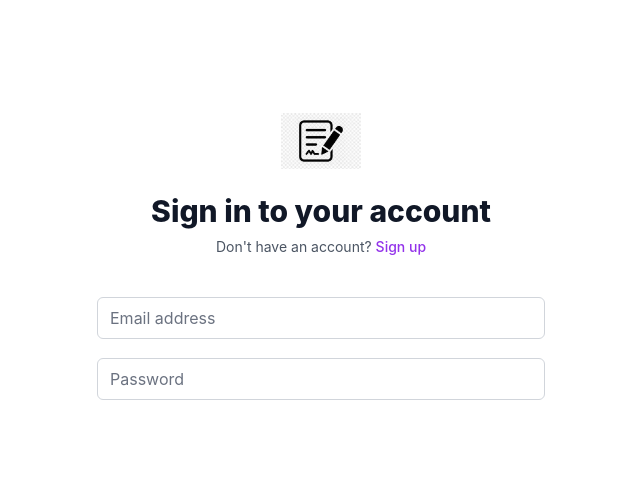
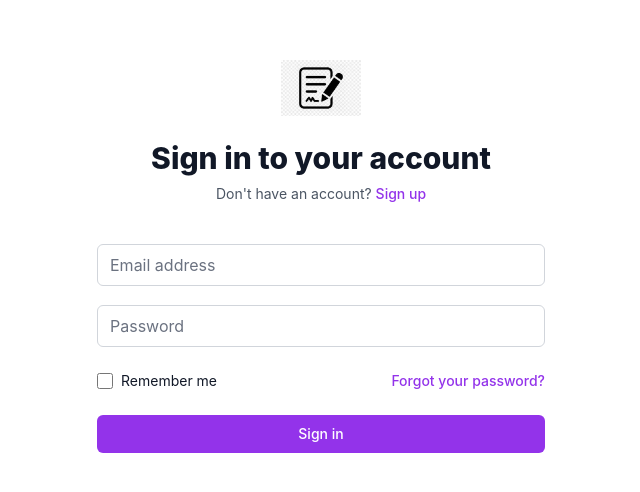
Before and after one commit to SafeTorpedo/DevJams22, a React (Create React App) app: page / in a window 1280 px wide. Shown: the part 144-636 px from the top of the page, without its empty margins (319-959 px from the left). Built offline with nearby package versions, Linux system fonts and the light colour scheme.

Commit message:
Finalized Login page

```diff
--- /dev/null
+++ b/src/components/LoginFormAction.jsx
@@ -0,0 +1,27 @@
+import { Action } from "@remix-run/router";
+import React from "react";
+
+const LoginFormAction = ({
+    handleSubmit,
+    type = "Button",
+    action = "submit",
+    text,
+}) => {
+    return (
+        <>
+            {type === "Button" ? (
+                <button
+                    type={action}
+                    className="group relative w-full flex justify-center py-2 px-4 border border-transparent text-sm font-medium rounded-md text-white bg-purple-600 hover:bg-purple-700 focus:outline-none focus:ring-2 focus:ring-offset-2 focus:ring-purple-500 mt-10"
+                    onSubmit={handleSubmit}
+                >
+                    {text}
+                </button>
+            ) : (
+                <></>
+            )}
+        </>
+    );
+};
+
+export default LoginFormAction;
--- /dev/null
+++ b/src/components/LoginFormExtra.jsx
@@ -0,0 +1,33 @@
+import React from "react";
+
+const LoginFormExtra = () => {
+    return (
+        <div className="flex items-center justify-between">
+            <div className="flex items-center">
+                <input
+                    id="remember-me"
+                    name="remember-me"
+                    type="checkbox"
+                    className="h-4 w-4 text-purple-600 focus:ring-purple-500 border-gray-300 rounded"
+                />
+                <label
+                    htmlFor="remember-me"
+                    className="ml-2 block text-sm text-gray-900"
+                >
+                    Remember me
+                </label>
+            </div>
+
+            <div className="text-sm">
+                <a
+                    href="#"
+                    className="font-medium text-purple-600 hover:text-purple-500"
+                >
+                    Forgot your password?
+                </a>
+            </div>
+        </div>
+    );
+};
+
+export default LoginFormExtra;
--- a/src/components/Loginform.jsx
+++ b/src/components/Loginform.jsx
@@ -1,6 +1,8 @@
 import { React, useState } from "react";
 import { loginFields } from "./formFields";
 import Input from "./Input";
+import LoginFormAction from "./LoginFormAction";
+import LoginFormExtra from "./LoginFormExtra";
 
 const fields = loginFields;
 let fieldsState = {};
@@ -13,6 +15,14 @@ const Loginform = () => {
         const { name, value } = e.target;
         setLoginState({ ...loginState, [name]: value });
     };
+
+    const handleSubmit = (e) => {
+        e.preventDefault();
+        authenticateUser();
+    };
+
+    //Login API
+    const authenticateUser = () => {};
 
     return (
         <form className="mt-8 space-y-6">
@@ -32,6 +42,9 @@ const Loginform = () => {
                     />
                 ))}
             </div>
+
+            <LoginFormExtra />
+            <LoginFormAction handleSubmit={handleSubmit} text="Sign in" />
         </form>
     );
 };
```
